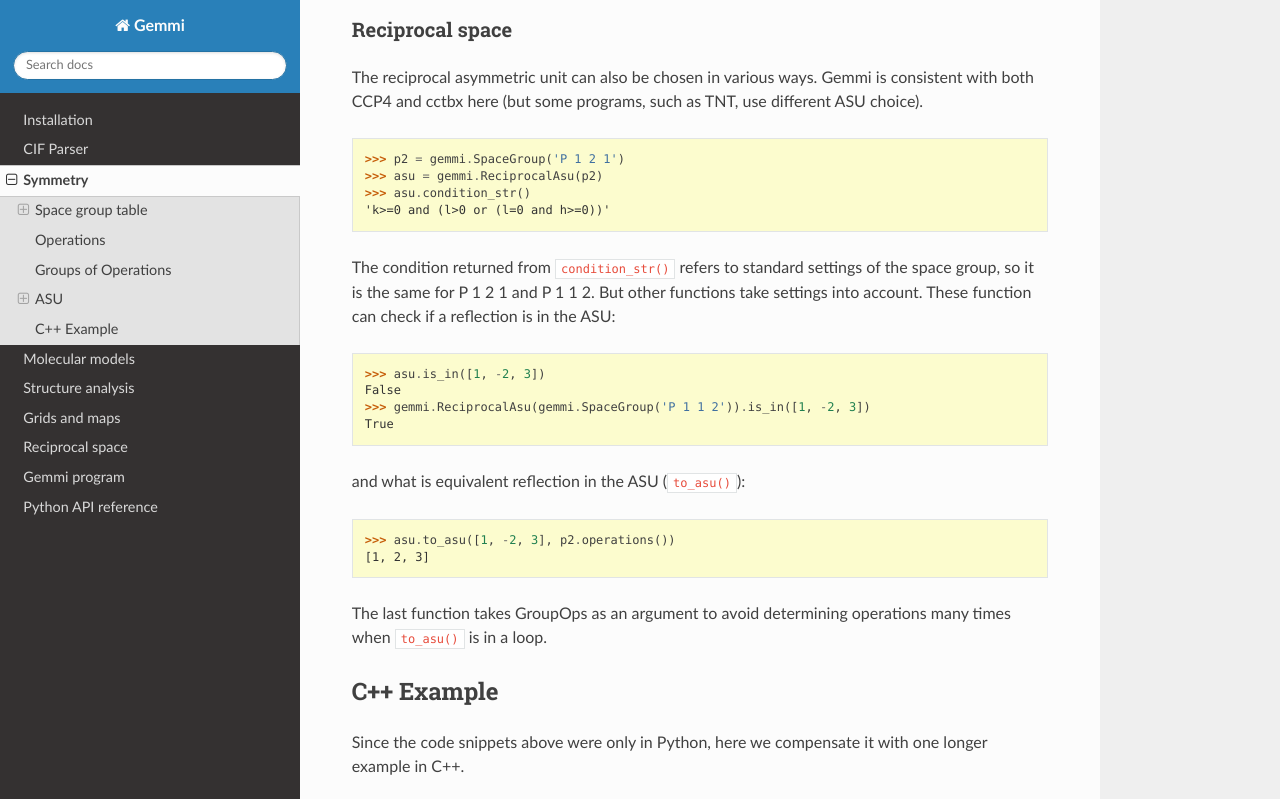
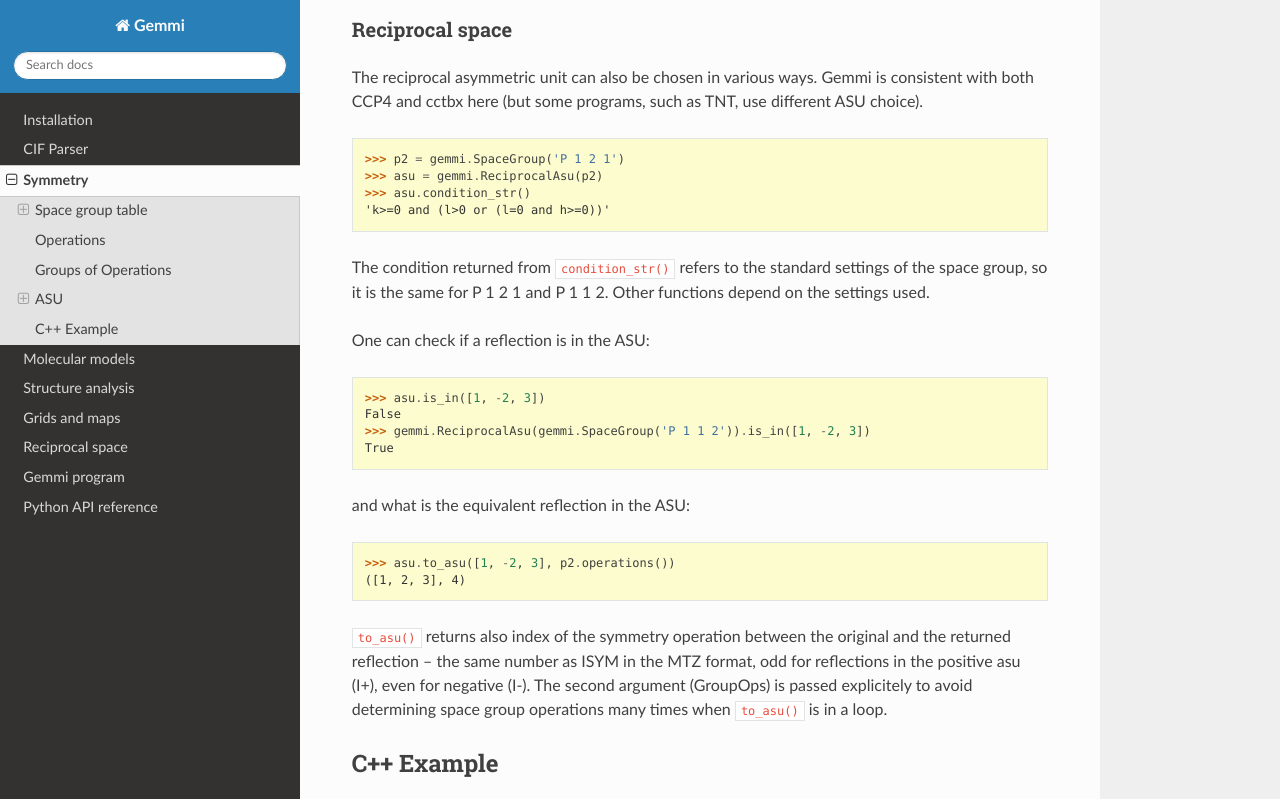
Before and after one commit to project-gemmi/gemmi, a Sphinx documentation site: the page built from docs/symmetry.rst, in a window 1280 px wide and 900 px high, scrolled down 9858 px, cut to the strip 0-799 px from the top of the window. Built offline with Sphinx 7.4.7 and the Read the Docs theme 2.0.0, drawn with Linux system fonts in a browser that asks for light colours.

Commit message:
return also ISYM from to_asu()

```diff
--- a/docs/symmetry.rst
+++ b/docs/symmetry.rst
@@ -582,10 +582,11 @@ such as TNT, use different ASU choice).
   >>> asu.condition_str()
   'k>=0 and (l>0 or (l=0 and h>=0))'
 
-The condition returned from ``condition_str()`` refers to standard settings
+The condition returned from ``condition_str()`` refers to the standard settings
 of the space group, so it is the same for P 1 2 1 and P 1 1 2.
-But other functions take settings into account.
-These function can check if a reflection is in the ASU:
+Other functions depend on the settings used.
+
+One can check if a reflection is in the ASU:
 
 .. doctest::
 
@@ -594,15 +595,19 @@ These function can check if a reflection is in the ASU:
   >>> gemmi.ReciprocalAsu(gemmi.SpaceGroup('P 1 1 2')).is_in([1, -2, 3])
   True
 
-and what is equivalent reflection in the ASU (``to_asu()``):
+and what is the equivalent reflection in the ASU:
 
 .. doctest::
 
   >>> asu.to_asu([1, -2, 3], p2.operations())
-  [1, 2, 3]
+  ([1, 2, 3], 4)
 
-The last function takes GroupOps as an argument to avoid determining
-operations many times when ``to_asu()`` is in a loop.
+``to_asu()`` returns also index of the symmetry operation between
+the original and the returned reflection -- the same number as ISYM in
+the MTZ format, odd for reflections in the positive asu (I+),
+even for negative (I-).
+The second argument (GroupOps) is passed explicitely to avoid determining
+space group operations many times when ``to_asu()`` is in a loop.
 
 
 C++ Example
```
Also changed, not shown: 4 other files.
